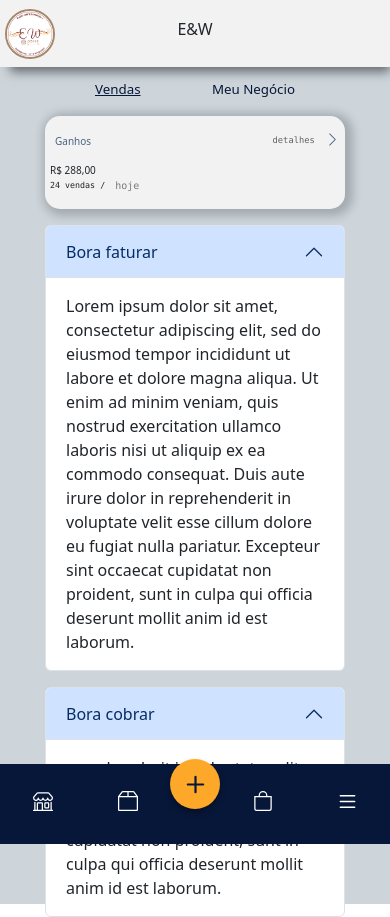
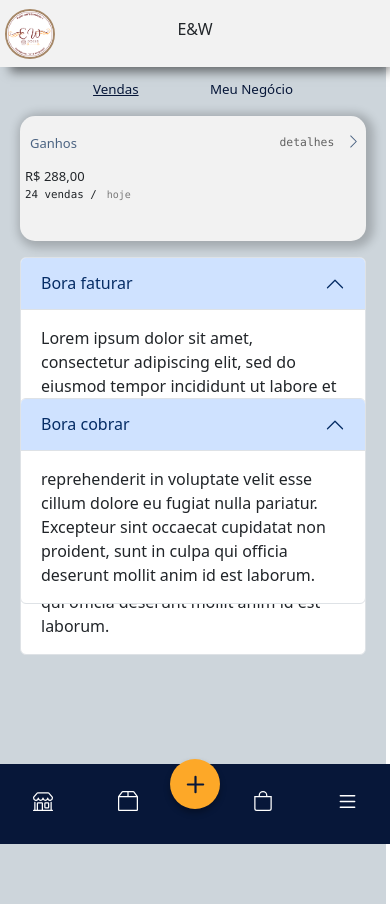
Before and after one commit to Sousa-Diin/eewdoces, a React (Vite) app: page /eewdoces/main in a window 390 px wide. Built offline with nearby package versions, Linux system fonts and the light colour scheme.

Commit message:
:heavy_check_mark: fixes #25 telas web criadas

```diff
--- a/frontend/src/components/card/card.css
+++ b/frontend/src/components/card/card.css
@@ -64,9 +64,9 @@ aside.container-arrow-detail {
 
 @media only screen and (min-width: 190px) and (max-width: 768px){
   .card-win {
-    width: 300px;
-    height: 115px;
-    font-size: x-small;
+    max-width: 440px;
+    height: 125px;
+    font-size: small;
   }
 
 
--- a/frontend/src/components/card/cardHide/cardhide.css
+++ b/frontend/src/components/card/cardHide/cardhide.css
@@ -8,6 +8,7 @@
 @media only screen and (min-width: 190px ) and (max-width:650px){
 
   .div-faturar-cobrar {
-    width: 300px;
+    max-width: 440px;
+    height: 125px;
   }
 }
--- a/frontend/src/pages/main/Store.css
+++ b/frontend/src/pages/main/Store.css
@@ -31,7 +31,8 @@
 
 @media only screen and (min-width: 190px) and (max-width: 650px) {
   .main-menu {
-    max-width: 480px; /* Altura pode ser ajustada conforme necessário */
+    width: 99%;
+    max-width: 520px; /* Altura pode ser ajustada conforme necessário */
     margin-top: 60px;  /* Menor espaço para header em telas pequenas */
     margin-bottom: 50px; /* Ajuste para o footer em telas pequenas */
 
```
